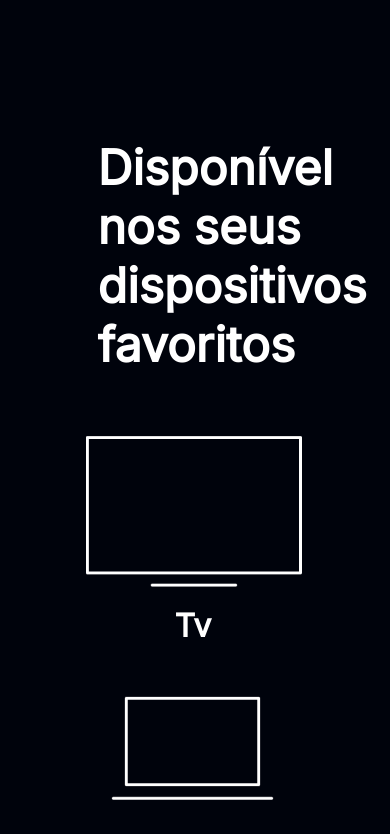
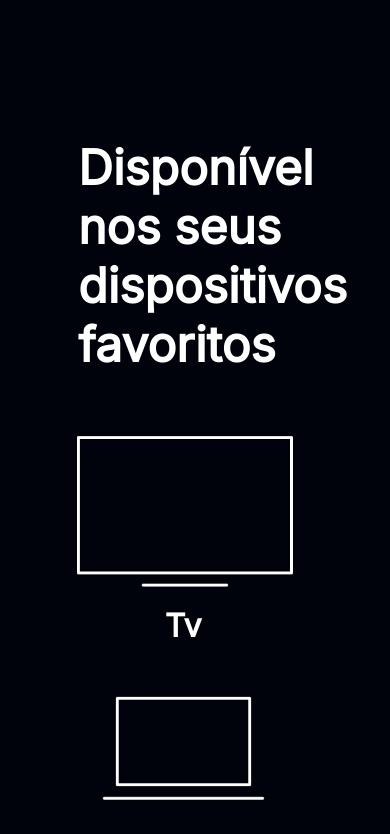
Before and after one commit to Ferdinand0725/Alura-Plus., a plain HTML site: page index.html in a window 390 px wide. Shown: the part 2240-3074 px from the top of the page. Drawn offline with Linux system fonts and the light colour scheme.

Commit message:
alteraçao.3

```diff
--- a/style.css
+++ b/style.css
@@ -262,11 +262,11 @@ body{
         display: block;
        text-align: center;
         gap: 0;
-        margin: 0 0 0 25%;
+        margin: 0 0 0 20%;
 
     }
     .titulo_final{
-        margin: 0 0 0 25%;
+        margin: 0 0 0 20%;
         width: auto;
     }
     .garantias{
```
